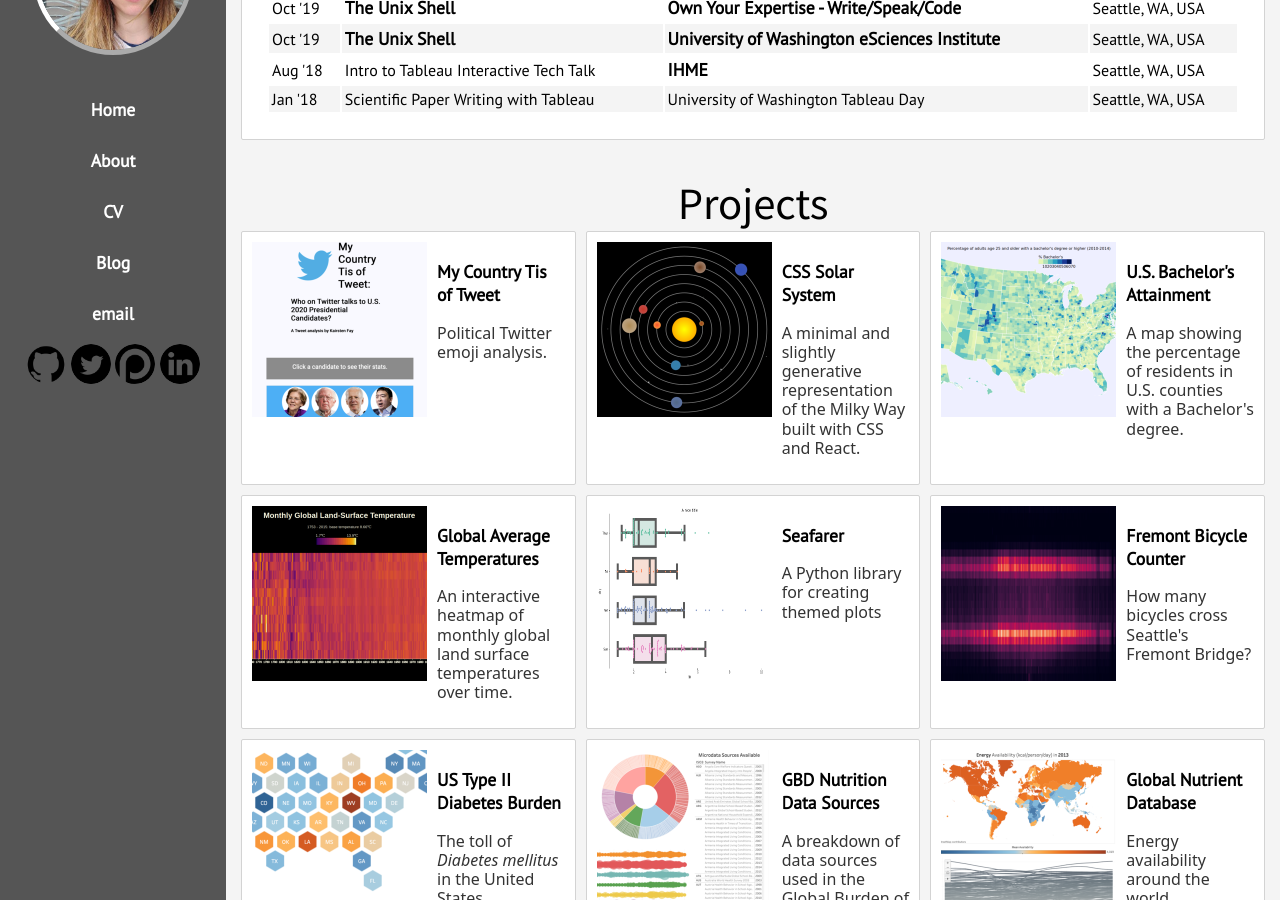
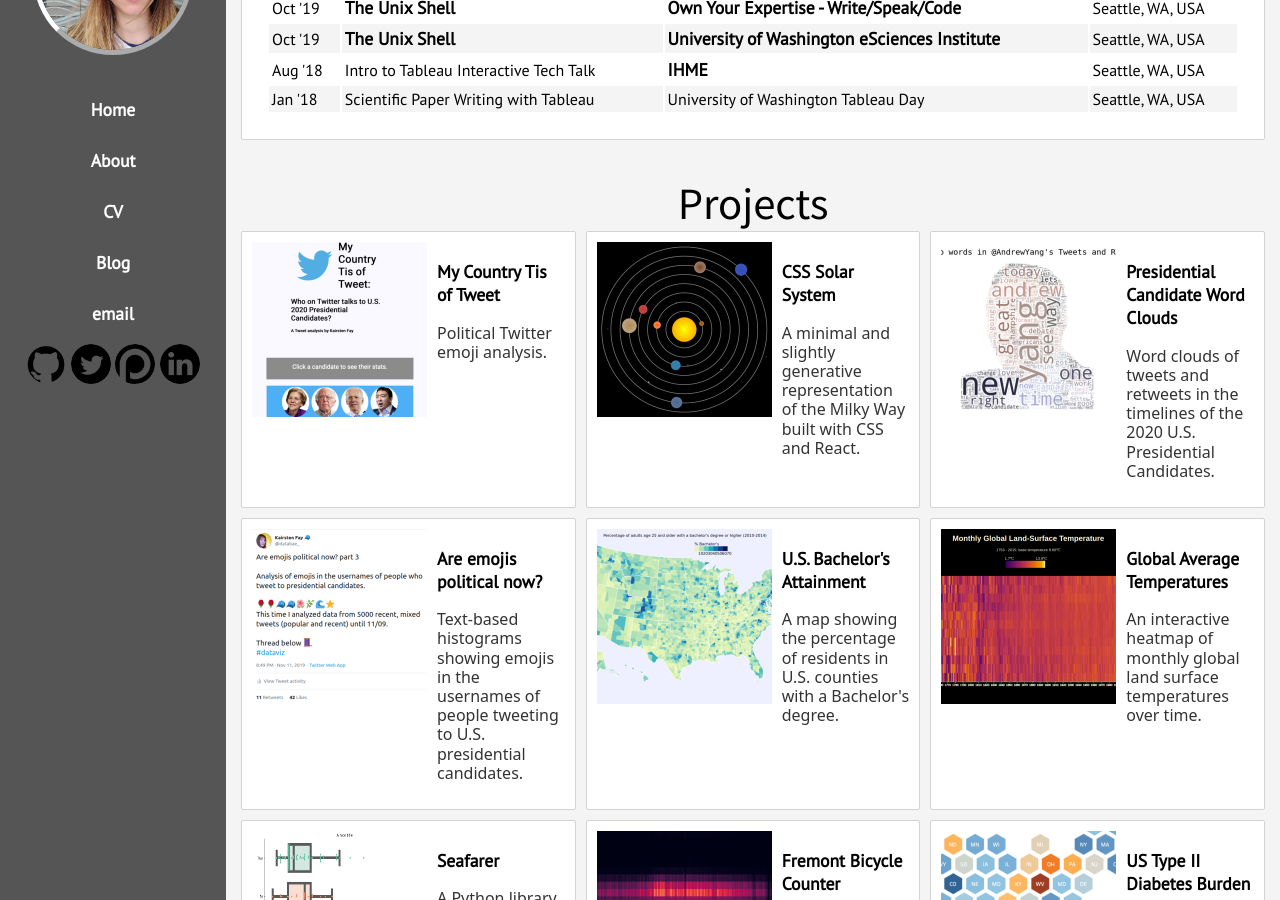
Before and after one commit to kairstenfay/kairstenfay.github.io, a Jekyll site: the page built from index.html, in a window 1280 px wide and 900 px high, scrolled down 217 px. Built offline with Jekyll 4.4.1, drawn with Linux system fonts in a browser that asks for light colours.

Commit message:
home: Add #politicaltwitter tweet analyses

```diff
--- a/index.html
+++ b/index.html
@@ -108,6 +108,32 @@
                 <h3>CSS Solar System</h3>
                 <p>A minimal and slightly generative representation
                     of the Milky Way built with CSS and React.
+                </p>
+            </div>
+        </div>
+        <div class="portfolio-item">
+            <a href="https://twitter.com/databae_/status/1194808002710126592?s=20">
+                <img class="link cell"
+                    src="images/thumbnail_political_twitter_word_maps.png"
+                    alt="preview"/>
+            </a>
+            <div>
+                <h3>Presidential Candidate Word Clouds</h3>
+                <p>Word clouds of tweets and retweets in the timelines of the 2020 U.S. Presidential
+                    Candidates.
+                </p>
+            </div>
+        </div>
+        <div class="portfolio-item">
+            <a href="https://twitter.com/databae_/status/1194115038014922752?s=20">
+                <img class="link cell"
+                    src="images/thumbnail_political_twitter_emojis.png"
+                    alt="preview"/>
+            </a>
+            <div>
+                <h3>Are emojis political now?</h3>
+                <p>Text-based histograms showing emojis in the usernames of people tweeting to
+                    U.S. presidential candidates.
                 </p>
             </div>
         </div>
```
Also changed, not shown: images/thumbnail_political_twitter_emojis.png, images/thumbnail_political_twitter_word_maps.png (added).
